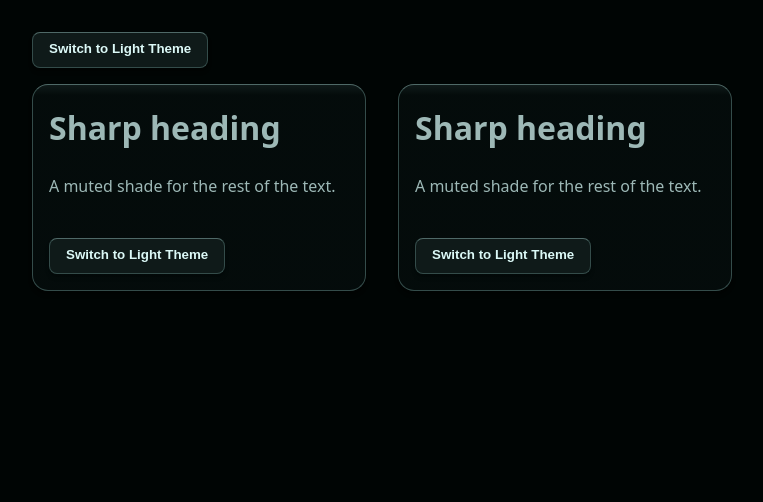
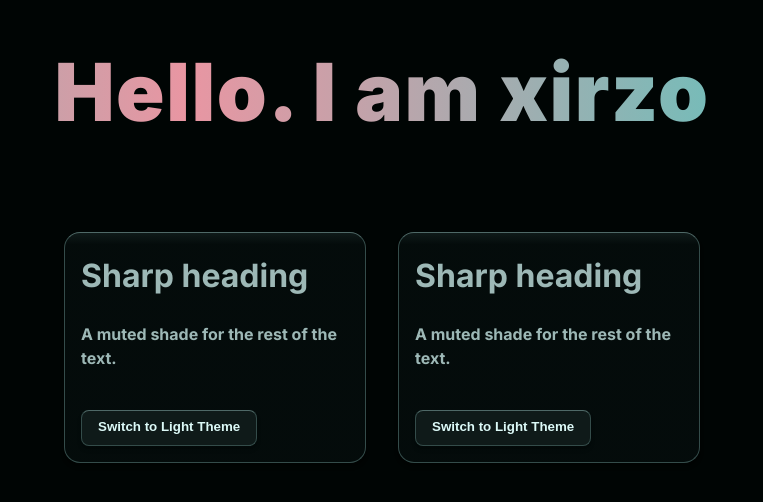
Before and after one commit to xirzo/Portfolio, a React (Vite) app: page / in a window 1280 px wide. Shown: the top 502 px of the page, without its empty margins (258-1021 px from the left). Built offline with nearby package versions, Linux system fonts and the light colour scheme.

Commit message:
feat: add stack/grid/title

```diff
--- a/index.html
+++ b/index.html
@@ -4,6 +4,7 @@
     <meta charset="UTF-8" />
     <link rel="icon" type="image/svg+xml" href="/vite.svg" />
     <meta name="viewport" content="width=device-width, initial-scale=1.0" />
+<link href="https://fonts.googleapis.com/css2?family=Inter:wght@700;900&display=swap" rel="stylesheet">
     <title>portfolio</title>
   </head>
   <body>
--- a/src/app/global.css
+++ b/src/app/global.css
@@ -1,5 +1,5 @@
 :root {
-    font-family: system-ui, Avenir, Helvetica, Arial, sans-serif;
+    font-family: Inter, system-ui, Helvetica, sans-serif;
     line-height: 1.5;
     font-weight: 400;
 
@@ -63,3 +63,56 @@ body {
 h1 h2 h3 h4 h5 h6 {
     color: var(--text);
 }
+
+
+.stack-container {
+    display: flex;
+    flex-direction: column;
+    gap: 2rem;
+    margin-top: 1rem;
+    padding: 1rem;
+}
+
+.grid-container {
+    display: grid;
+    grid-template-columns: 1fr 1fr;
+    gap: 2rem;
+    margin-top: 1rem;
+    padding: 1rem;
+}
+
+@media (max-width: 600px) {
+    .grid-container {
+        grid-template-columns: 1fr;
+        gap: 1rem;
+        padding: 0.5rem;
+    }
+}
+
+@keyframes gradient-move {
+    0% {
+        background-position: 0% 50%;
+    }
+
+    100% {
+        background-position: 100% 50%;
+    }
+}
+
+.page-title {
+    font-family: Inter, system-ui, Avenir, Helvetica, Arial, sans-serif;
+    font-size: 5rem;
+    font-weight: 900;
+    margin-top: 1rem;
+    margin-bottom: 2rem;
+    line-height: 1.1;
+    text-align: center;
+    letter-spacing: 0.02em;
+    background: linear-gradient(90deg, var(--primary), var(--secondary), var(--primary));
+    background-size: 200% 200%;
+    background-clip: text;
+    -webkit-background-clip: text;
+    color: transparent;
+    -webkit-text-fill-color: transparent;
+    animation: gradient-move 8s ease-in-out infinite;
+}
--- a/src/pages/mainPage.tsx
+++ b/src/pages/mainPage.tsx
@@ -3,18 +3,12 @@ import ThemeSwitcher from "../shared/themeSwitcher";
 
 function MainPage() {
     return (
-        <>
-            <ThemeSwitcher />
+        <div className="stack-container">
+            <h1 className="page-title">
+                Hello. I am xirzo
+            </h1>
+            <div className="grid-container">
 
-            <div
-                style={{
-                    marginTop: '1rem',
-                    display: 'grid',
-                    gridTemplateColumns: '1fr 1fr',
-                    gap: '2rem',
-                    maxHeight: '100vh',
-                }}
-            >
                 <Card>
                     <h1>Sharp heading</h1>
                     <p>A muted shade for the rest of the text.</p>
@@ -27,7 +21,7 @@ function MainPage() {
                     <ThemeSwitcher />
                 </Card>
             </div>
-        </>
+        </div>
     );
 }
 
```
